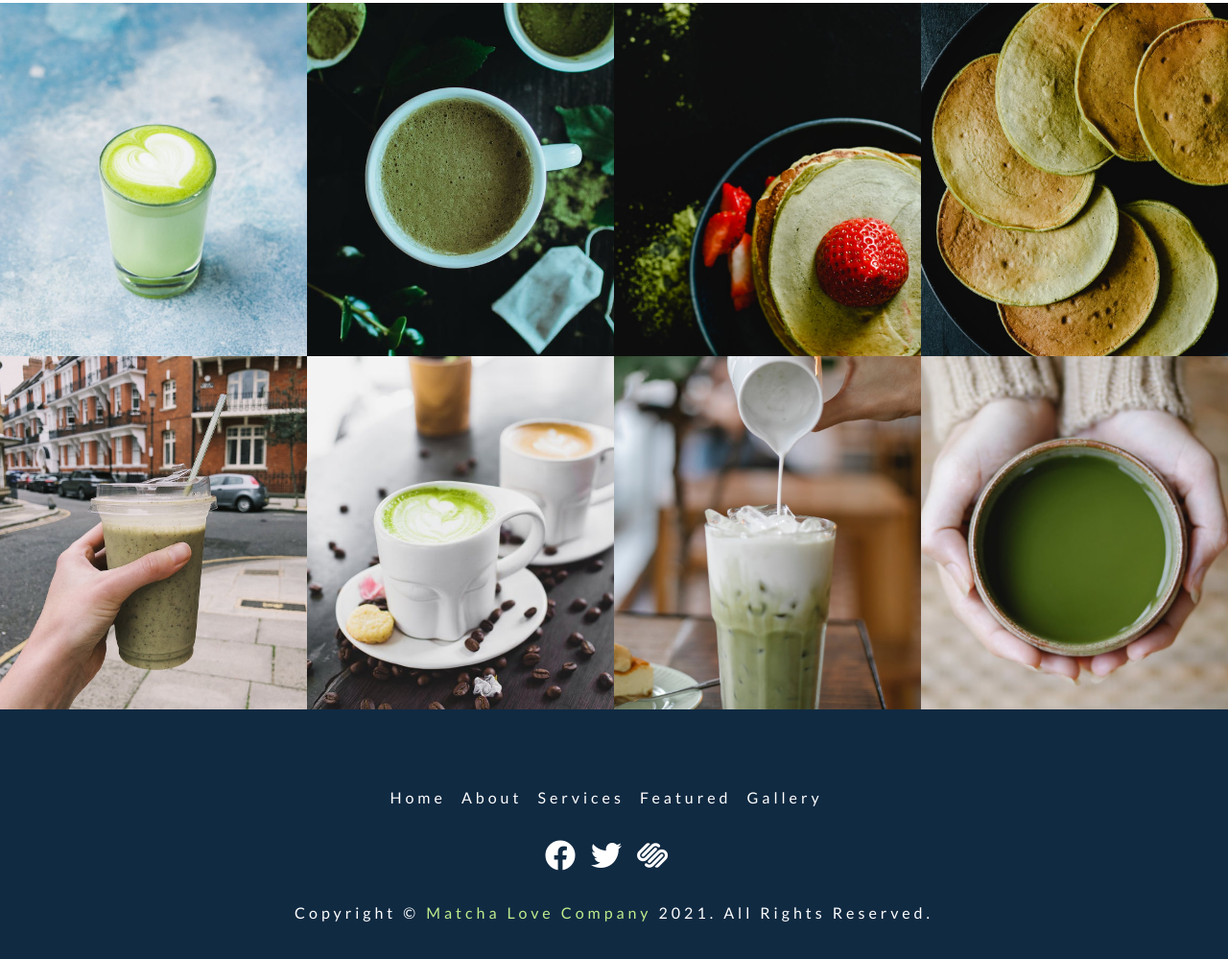
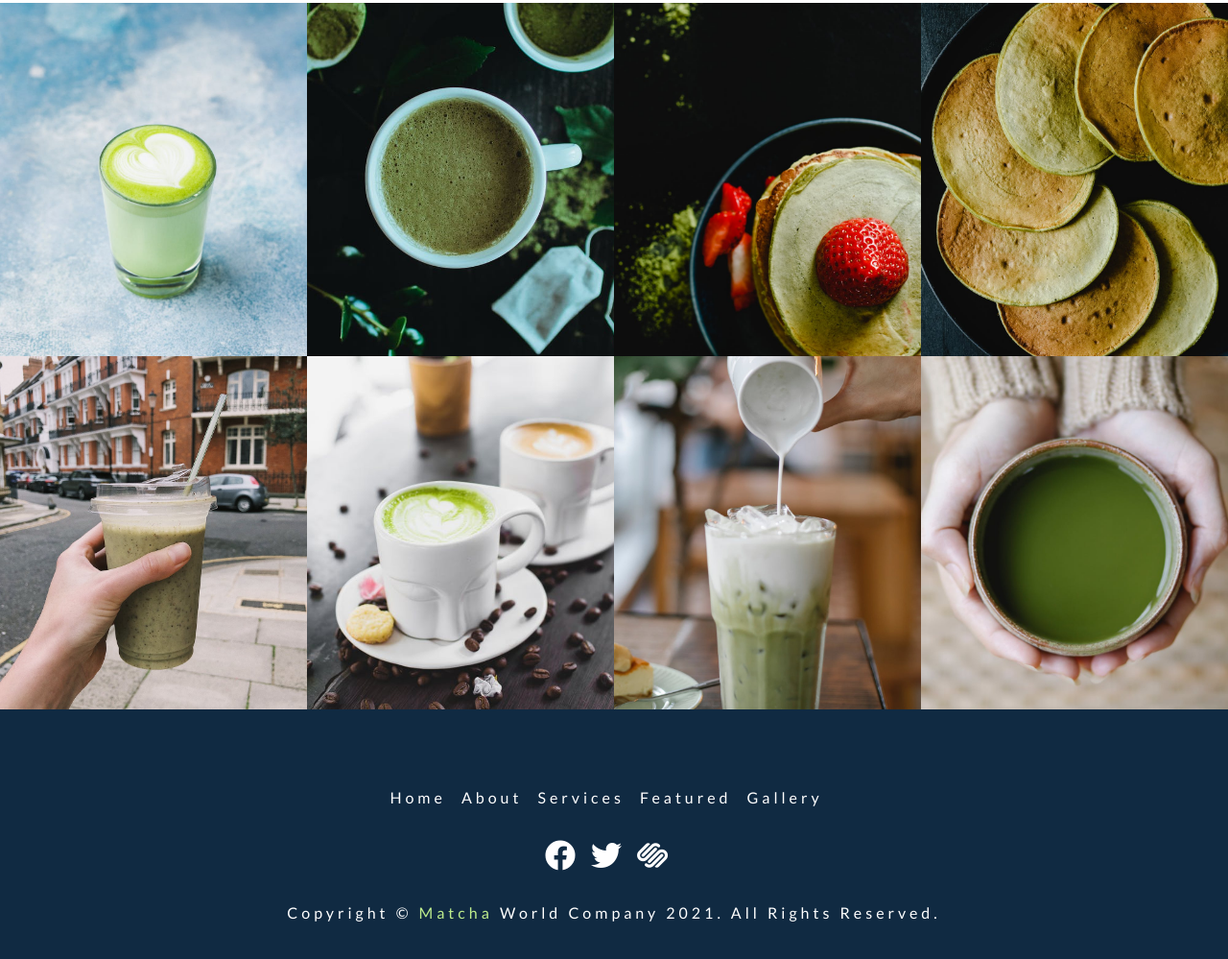
Before and after one commit to ryanbest99/matcha_world, a plain HTML site: page index.html in a window 1280 px wide. Shown: the part 3076-4075 px from the top of the page at 96% size. Drawn offline with Linux system fonts and the light colour scheme.

Commit message:
Eighth commit: Fix footer section matcha love to matcha world

```diff
--- a/index.html
+++ b/index.html
@@ -440,7 +440,7 @@
       </ul>
       <!-- end of footer icons -->
       <p class="copyright">
-        copyright &copy; <span class="copyright-company">Matcha Love Company</span> <span id="date"></span>.
+        copyright &copy; <span class="copyright-company">Matcha</span> World Company <span id="date"></span>.
         All rights reserved.
       </p>
     </section>
```
